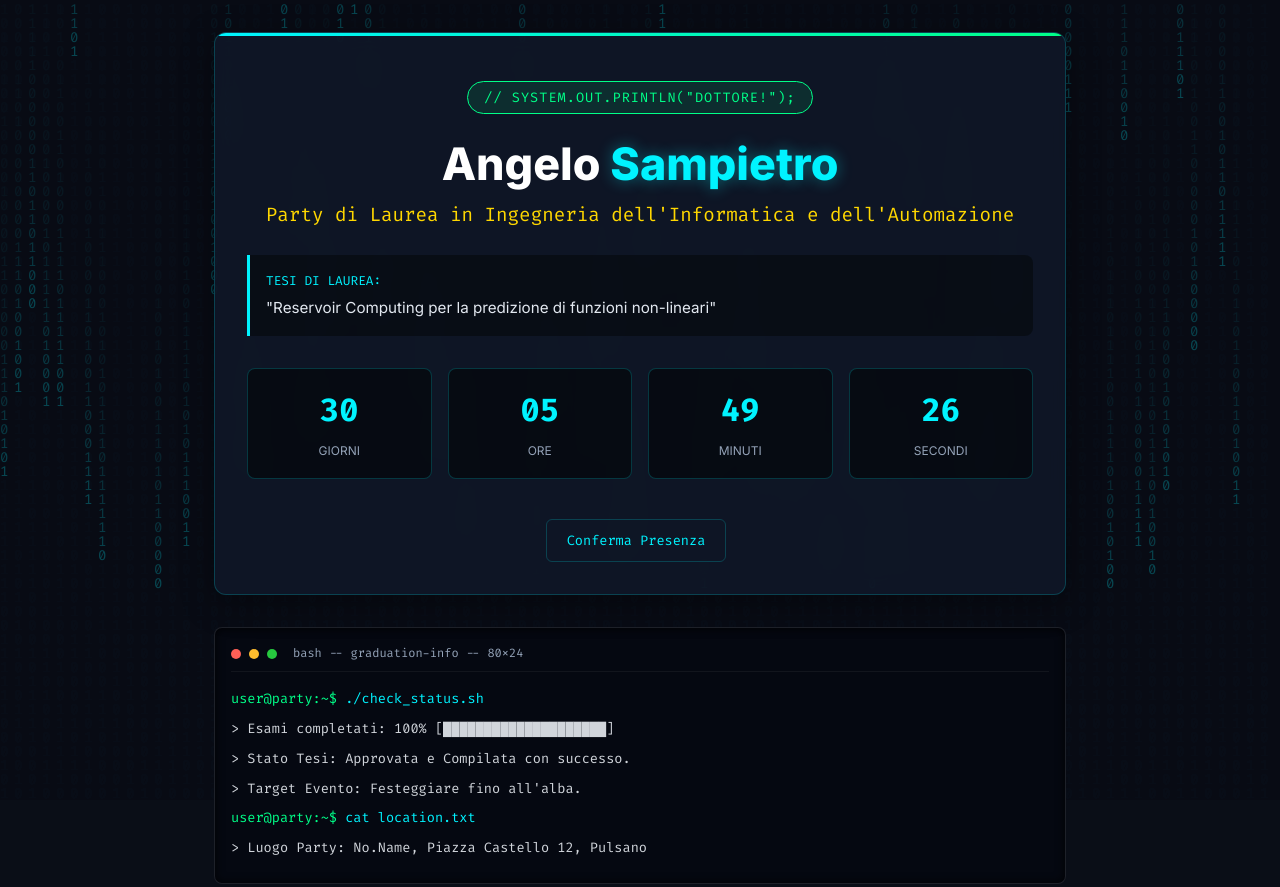
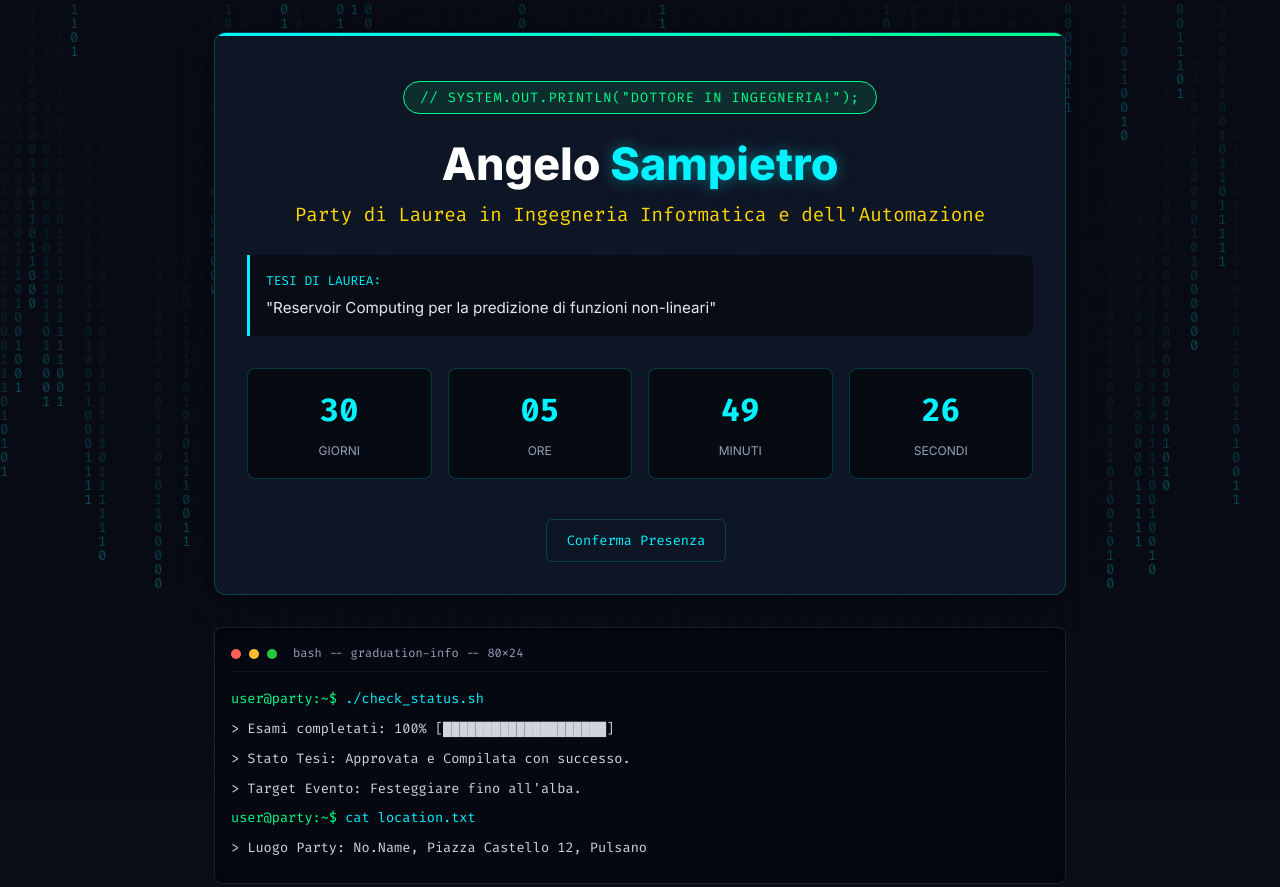
Before and after one commit to Xxangelo/festa-laurea, a plain HTML site: page index.html in a window 1280 px wide. Shown: the top 887 px of the page. Drawn offline with nearby package versions, Linux system fonts and the light colour scheme; no server answers.

Commit message:
cambiato il nome dottore

```diff
--- a/index.html
+++ b/index.html
@@ -398,9 +398,9 @@
 
         <!-- HERO SECTION -->
         <header class="hero tech-card">
-            <div class="status-badge">// System.out.println("Dottore!");</div>
+            <div class="status-badge">// System.out.println("Dottore in ingegneria!");</div>
             <h1 class="title-main">Angelo <span>Sampietro</span></h1>
-            <div class="subtitle">Party di Laurea in Ingegneria dell'Informatica e dell'Automazione</div>
+            <div class="subtitle">Party di Laurea in Ingegneria Informatica e dell'Automazione</div>
 
             <div class="thesis-box">
                 <span class="thesis-label">TESI DI LAUREA:</span>
```
